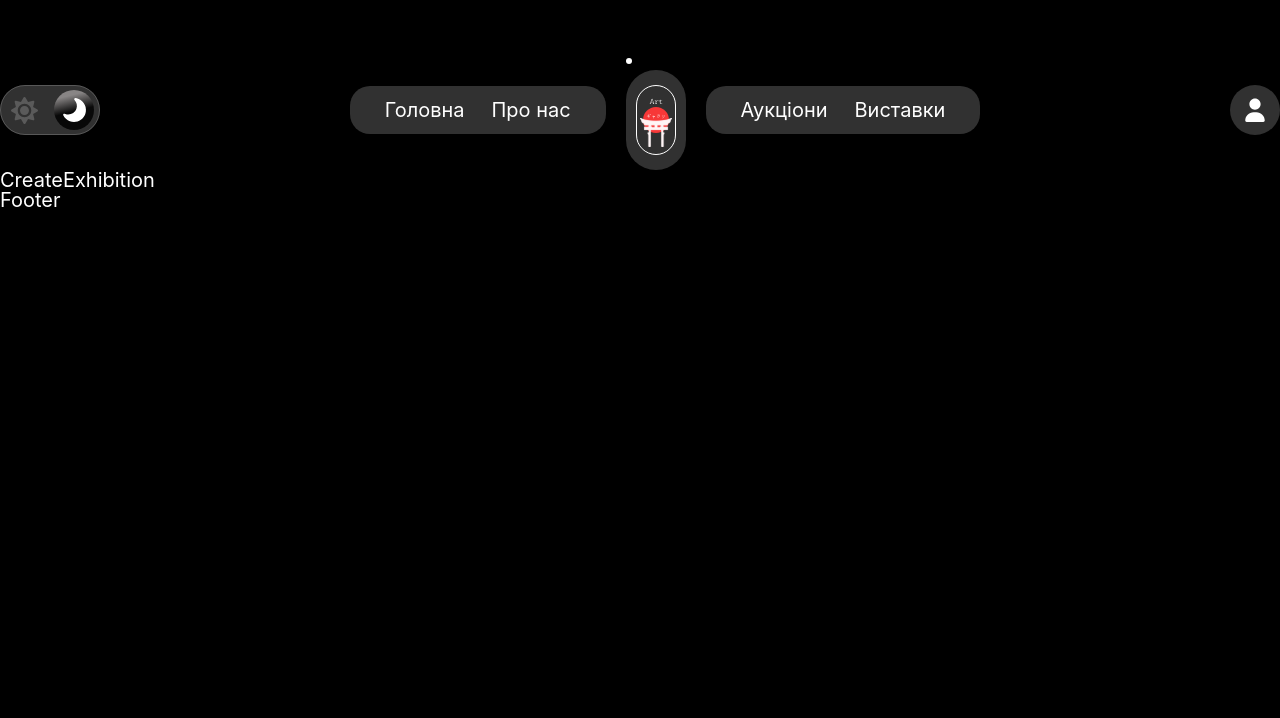
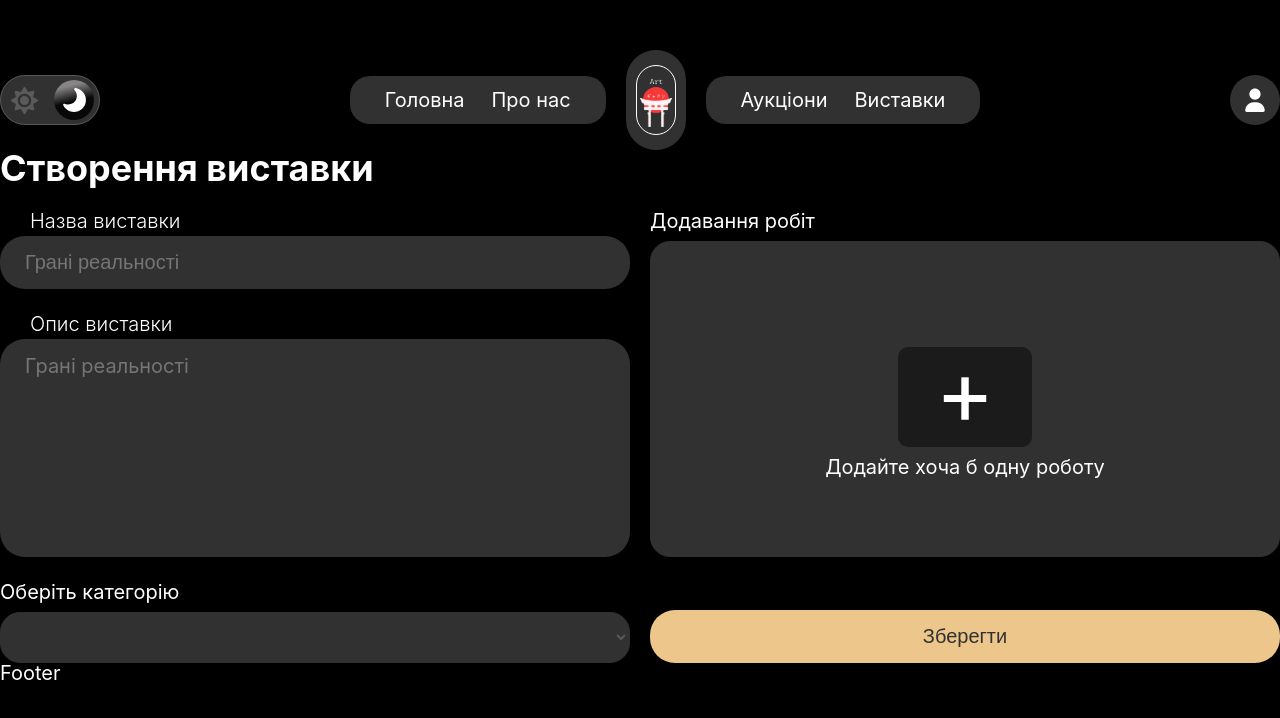
Before and after one commit to AndrejVenas/ArtRari, a React (Create React App) app in the folder client/: page /createExhibition in a window 1280 px wide. Shown: the top 718 px of the page. Built offline with nearby package versions, Linux system fonts and the light colour scheme.

Commit message:
It was added createExhibition

```diff
--- a/client/src/App.css
+++ b/client/src/App.css
@@ -5,3 +5,13 @@
 /*  max-width: 1340px;*/
 /*  margin: 0px auto;*/
 /*}*/
+
+[class*="__container"] {
+  max-width: 1340px;
+  margin: 0px auto;
+}
+
+[class*="__title"] {
+  font-size: 36px;
+  font-weight: bold;
+}
--- a/client/src/Pages/CreateExhibition/CreateExhibition.jsx
+++ b/client/src/Pages/CreateExhibition/CreateExhibition.jsx
@@ -1,8 +1,47 @@
 import React from 'react'
+import './style.css'
+import Input from '../../Components/Input/Input'
+import Textarea from '../../Components/Textarea/Textarea'
+import Button from '../../Components/Button/Button'
 
 const CreateExhibition = () => {
   return (
-    <div>CreateExhibition</div>
+    <div className="createExhibition">
+        <div className="createExhibition__container">
+            <h1 className="createExhibition__title">Створення виставки</h1>
+            <form className="createExhibition__form form">
+            <div className="form__mainBlock">
+                <div className="form__block">
+                    <Input label='Назва виставки' type='text' placeholder='Грані реальності'/>
+                </div>
+                <div className="form__block">
+                    <Textarea label='Опис виставки' type='text' placeholder='Грані реальності'/>
+                </div>
+                <div className="form__block">
+                    <label htmlFor="" className="form__block-label">Оберіть категорію</label>
+                    <select className="form__block-input">
+                        <option value="Категорія" disabled>Категорія</option>
+                    </select>
+                </div>
+                </div>
+                <div className="form__mainBlock">
+                    <div className="form__block">
+                        <label htmlFor="" className="form__block-label">Додавання робіт</label>
+                        <label className="form__block-dropZone dropZone">
+                            <div className="dropZone__input" />
+                            <div className="dropZone__block">
+                                <div className="dropZone__plus">+</div>
+                                <span className="dropZone__subTitle">Додайте хоча б одну роботу</span>
+                            </div>
+                        </label>
+                    </div>
+                    <div className="form__block">
+                        <Button>Зберегти</Button>
+                    </div>
+                </div>
+            </form>
+        </div>
+    </div>
   )
 }
 
--- /dev/null
+++ b/client/src/Pages/CreateExhibition/style.css
@@ -0,0 +1,83 @@
+.form {
+    display: flex;
+    gap: 20px;
+    justify-content: space-between;
+    margin-top: 25px;
+}
+
+.form__block {
+    display: flex;
+    flex-direction: column;
+    width: 100%;
+}
+
+.form__mainBlock {
+    display: flex;
+    flex-direction: column;
+    width: 100%;
+}
+
+.form__block-input, .dropZone__input {
+    background-color: #313131;
+    padding: 16px 0px;
+    border: 1px solid #313131;
+    border-radius: 20px;
+    color: #ffffff30;
+    width: 100%;
+}
+
+.form__mainBlock:first-child .form__block:nth-child(2) textarea {
+    height: 218px;
+}
+.form__mainBlock:first-child  .form__block:not(:first-child) {
+    margin-top: 25px;
+}
+
+.form__mainBlock:first-child .form__block .form__block-input {
+    margin-top: 10px;
+}
+
+.form__mainBlock:last-child .form__block:first-child {
+    gap: 10px;
+    flex-grow: 1;
+}
+
+.dropZone__input {
+    display: flex;
+    flex-direction: column;
+    align-items: center;
+    height: 316px;
+}
+
+.dropZone__plus {
+    max-width: 134px;
+    height: 100px;
+    background-color: #1B1B1B;
+    margin: 0px auto;
+    font-size: 90px;
+    text-align: center;
+    border-radius: 10px;
+    cursor: pointer;
+}
+
+.dropZone__block {
+    margin-top: -210px;
+    padding-bottom: 110px;
+}
+
+.dropZone__subTitle {
+    display: flex;
+    justify-content: center;
+    font-size: 20px;
+    margin-top: 10px;
+}
+
+.form__block-button {
+    background-color: #ECC68B;
+    padding: 14px 0px;
+    border-radius: 10px;
+    border: 1px solid #ECC68B;
+    color: #313131;
+    font-size: 20px;
+    cursor: pointer;
+}
--- a/client/src/index.css
+++ b/client/src/index.css
@@ -20,7 +20,7 @@ time, mark, audio, video {
   border: 0;
   font-size: 100%;
   font: inherit;
-  vertical-align: baseline;
+  list-style: none;
 }
 /* HTML5 display-role reset for older browsers */
 article, aside, details, figcaption, figure,
```
Also changed, not shown: 1 other file (tests, documents, lock files or other folders).
